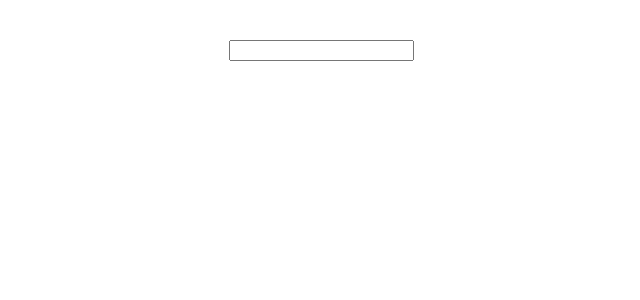
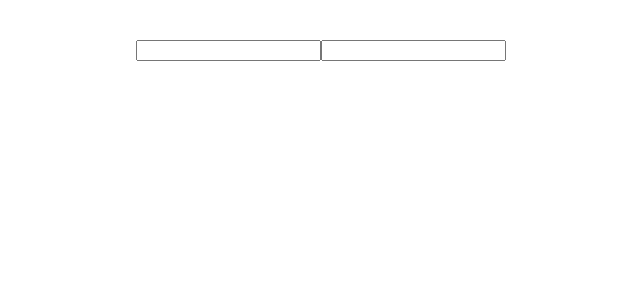
Before and after one commit to hyejoy/-2024--------------React_---------, a React (Vite) app in the folder section05/: page / in a window 1280 px wide. Shown: the top 300 px of the page, without its empty margins (319-959 px from the left). Built offline with nearby package versions, Linux system fonts and the light colour scheme.

Commit message:
custom hook 함수 만들기

```diff
--- a/section05/src/components/HookExam.jsx
+++ b/section05/src/components/HookExam.jsx
@@ -1,5 +1,5 @@
-import { useState } from "react";
-
+import { useEffect } from "react";
+import useInput from "../hooks/useInput";
 // 3가지 hook 관련 팁
 /**
  * 1. 함수 컴포넌트, 커스텀 훅 내부에서만 호출 가능
@@ -8,15 +8,17 @@ import { useState } from "react";
  *  */
 
 const HookExam = () => {
-  const [input, setInput] = useState("");
+  const [input, onChange] = useInput();
+  const [input2, onChange2] = useInput();
 
-  const onChagne = (e) => {
-    setInput(e.targert.value);
-  };
+  useEffect(() => {
+    console.log(input);
+  }, [input]);
 
   return (
     <div>
-      <input type="text" value={input} onChange={onChagne} />
+      <input type="text" value={input} onChange={onChange} />
+      <input type="text" value={input2} onChange={onChange2} />
     </div>
   );
 };
--- /dev/null
+++ b/section05/src/hooks/useInput.jsx
@@ -0,0 +1,17 @@
+import { useState } from "react";
+
+// Custom Hook은 함수이름앞에 use라는 키워드를 써주면,
+// 커스텀훅으로 판단하게 된다. 따라서 커스텀 훅안에서 hook을 호출할수있게됨.
+// src 디렉토리 밑에 hook라는 별도 디렉토리를 만들어서 관리하는것이 일반적이다.
+
+function useInput() {
+  const [input, setInput] = useState("");
+
+  const onChange = (e) => {
+    setInput(e.target.value);
+  };
+
+  return [input, onChange];
+}
+
+export default useInput;
```
